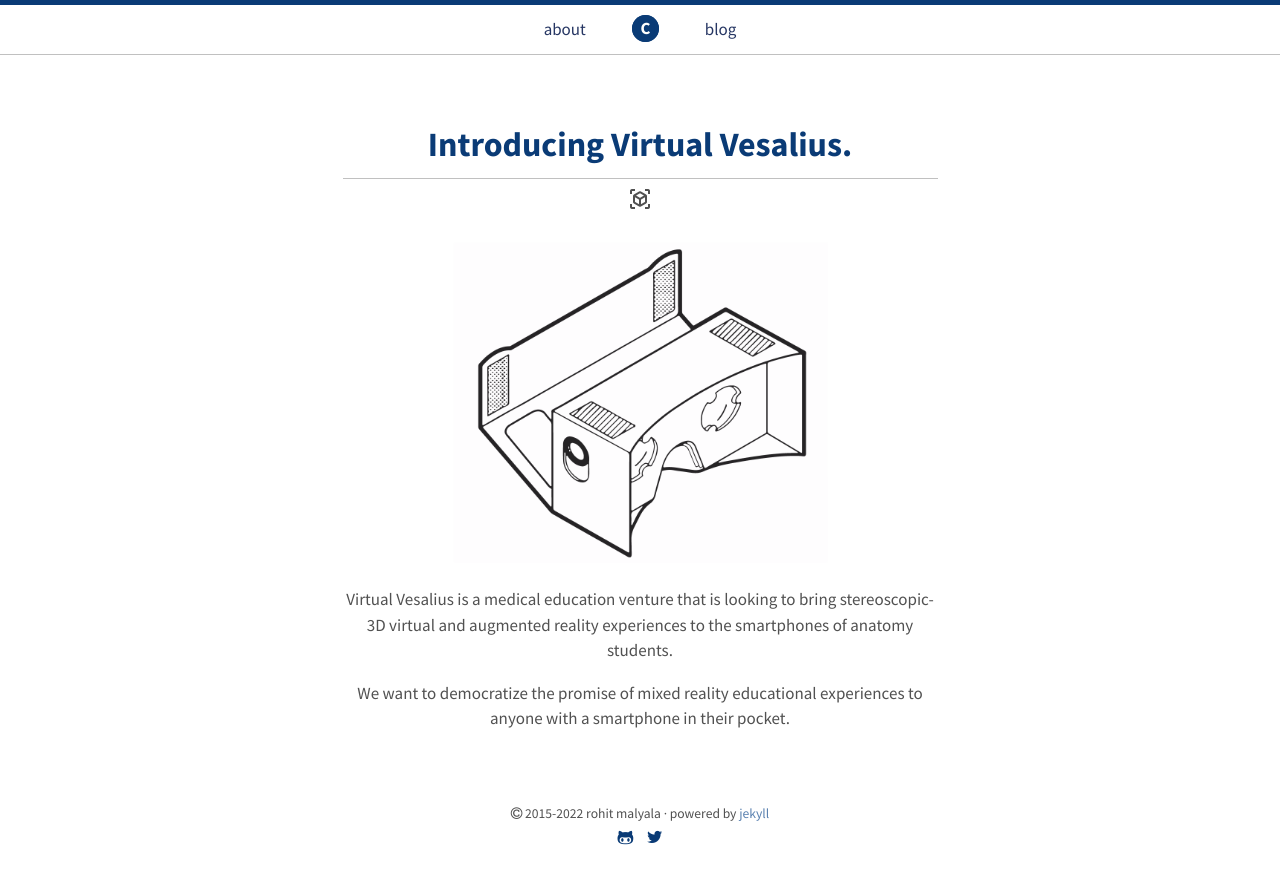
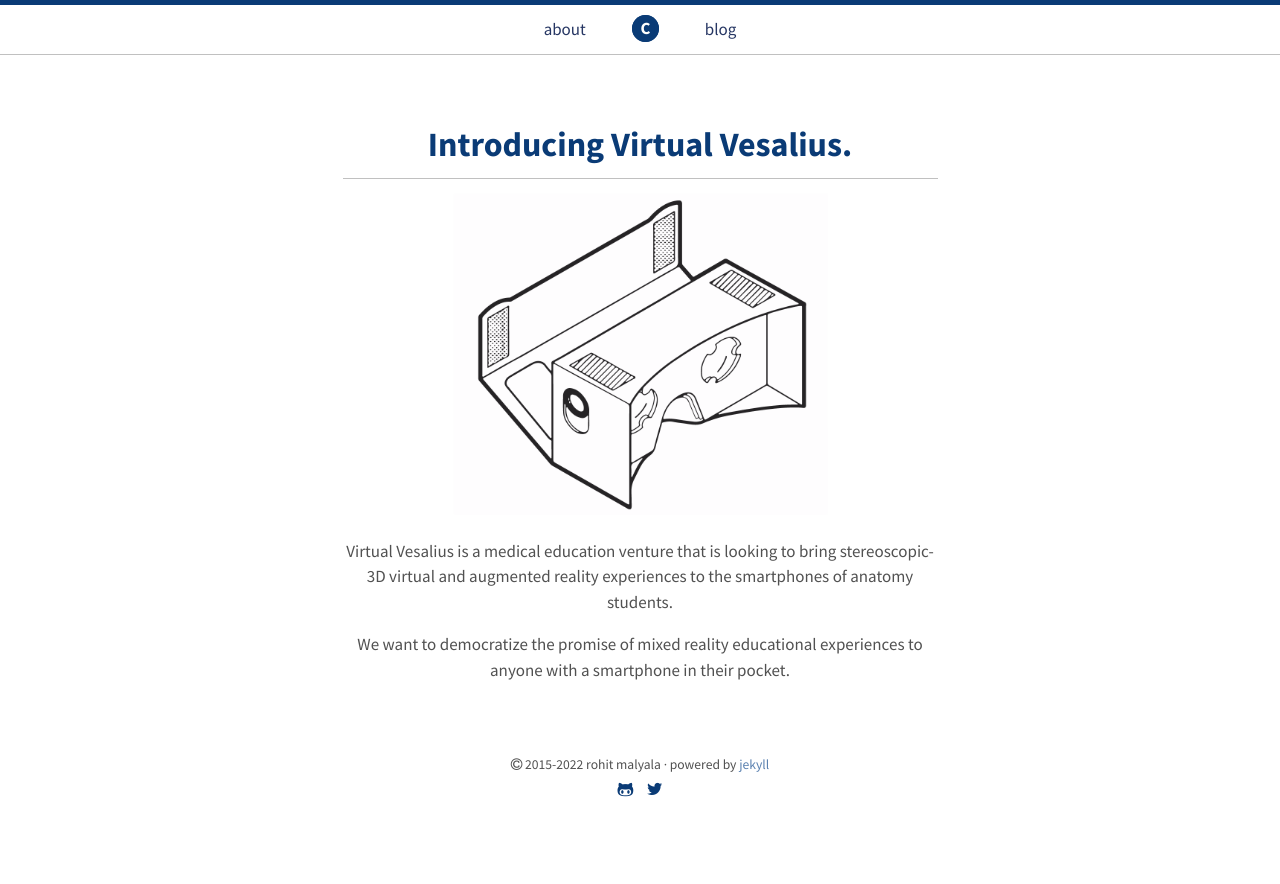
Before and after one commit to nicoelayda/celeste, a Jekyll site: the page built from index.html, in a window 1280 px wide. Shown: the top 884 px of the page. Built offline with Jekyll 4.4.1, drawn with Linux system fonts in a browser that asks for light colours.

Commit message:
Update index.html

```diff
--- a/index.html
+++ b/index.html
@@ -14,10 +14,6 @@
 
   <div class="text-center">
 
-  <!-->  <p>
-      <span class="material-symbols-outlined">view_in_ar</span>
-    </p> <!-->
-
     <img src="{{site.baseurl}}/assets/img/cardboard-wireframe.png">
 
     <p>
@@ -28,7 +24,5 @@
     <p>
       We want to democratize the promise of mixed reality educational experiences to anyone with a smartphone in their pocket.
     </p>
-
   </div>
-
 </div>
```
